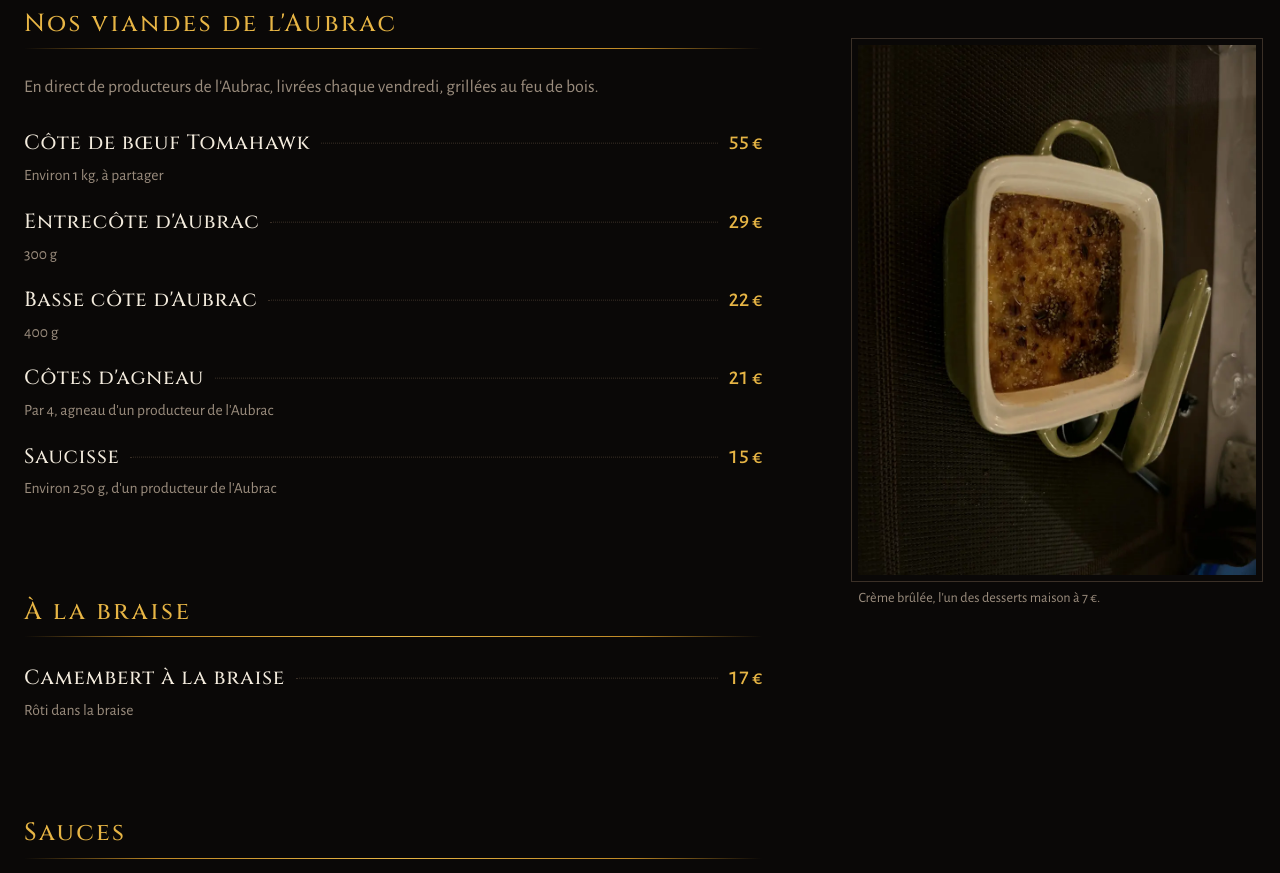
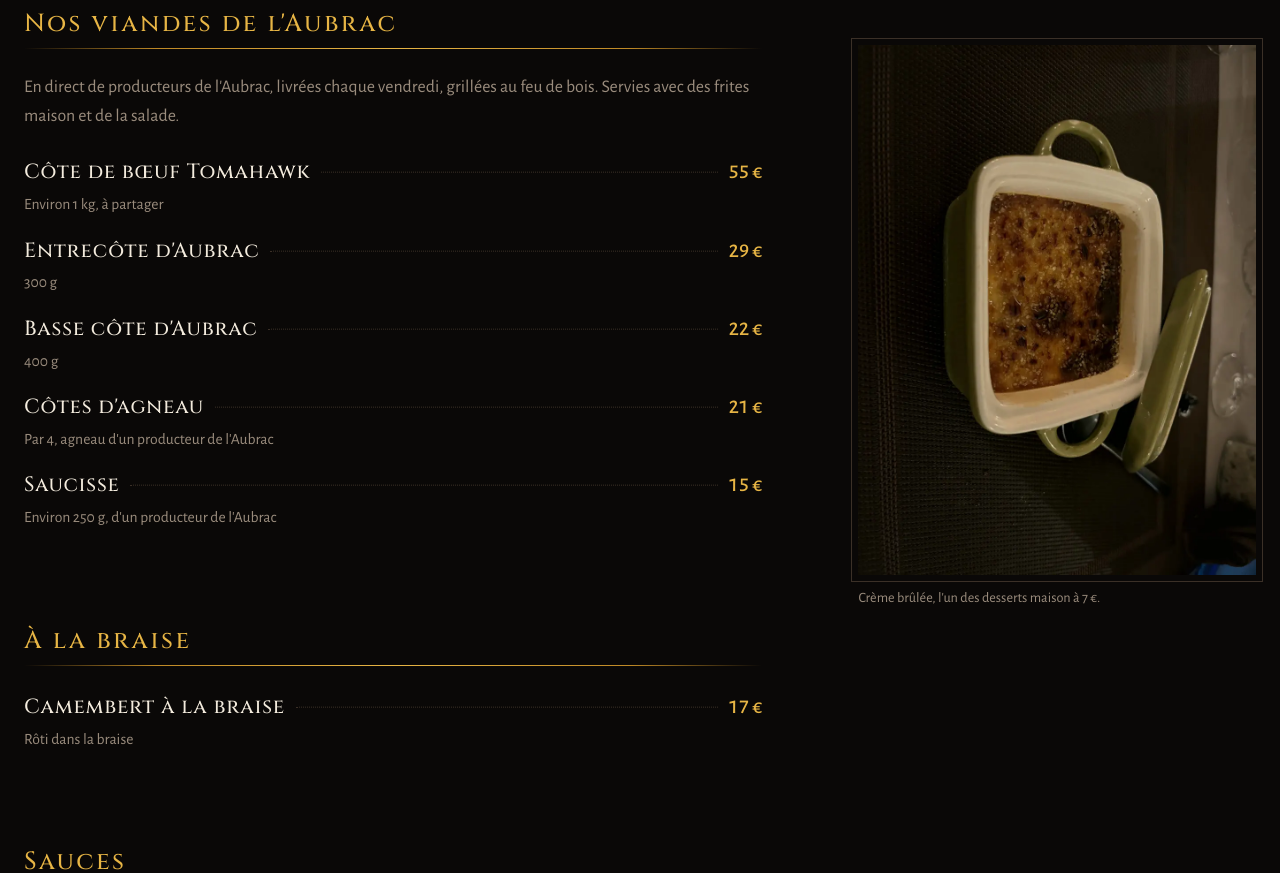
Before and after one commit to oliver0034/au-grill-de-la-grange-site, a plain HTML site: page carte-cote-de-boeuf-feu-de-bois/index.html in a window 1280 px wide. Shown: the part 1178-2051 px from the top of the page. Drawn offline with nearby package versions, Linux system fonts and the light colour scheme.

Commit message:
Carte : les viandes sont servies avec des frites maison et de la salade
Co-Authored-By: Claude Opus 5.5 <noreply@anthropic.com>

```diff
--- a/carte-cote-de-boeuf-feu-de-bois/index.html
+++ b/carte-cote-de-boeuf-feu-de-bois/index.html
@@ -85,7 +85,7 @@
 </div>
 <div class="menu-section">
 <h2>Nos viandes de l&#x27;Aubrac</h2>
-<p class="menu-section__intro">En direct de producteurs de l&#x27;Aubrac, livrées chaque vendredi, grillées au feu de bois.</p>
+<p class="menu-section__intro">En direct de producteurs de l&#x27;Aubrac, livrées chaque vendredi, grillées au feu de bois. Servies avec des frites maison et de la salade.</p>
 <ul class="plats">
 <li class="plat"><span class="plat__ligne"><span class="plat__nom">Côte de bœuf Tomahawk</span><span class="plat__points" aria-hidden="true"></span><span class="plat__prix">55 €</span></span><span class="plat__detail">Environ 1 kg, à partager</span></li>
 <li class="plat"><span class="plat__ligne"><span class="plat__nom">Entrecôte d&#x27;Aubrac</span><span class="plat__points" aria-hidden="true"></span><span class="plat__prix">29 €</span></span><span class="plat__detail">300 g</span></li>
```
